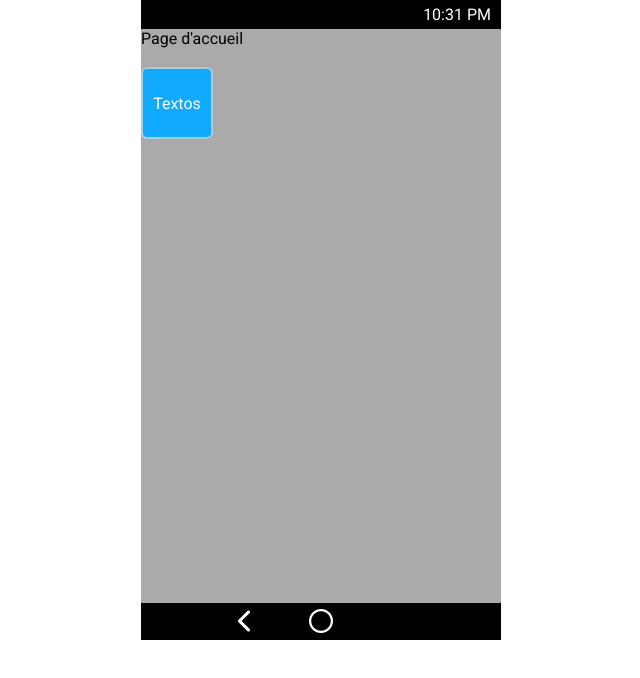
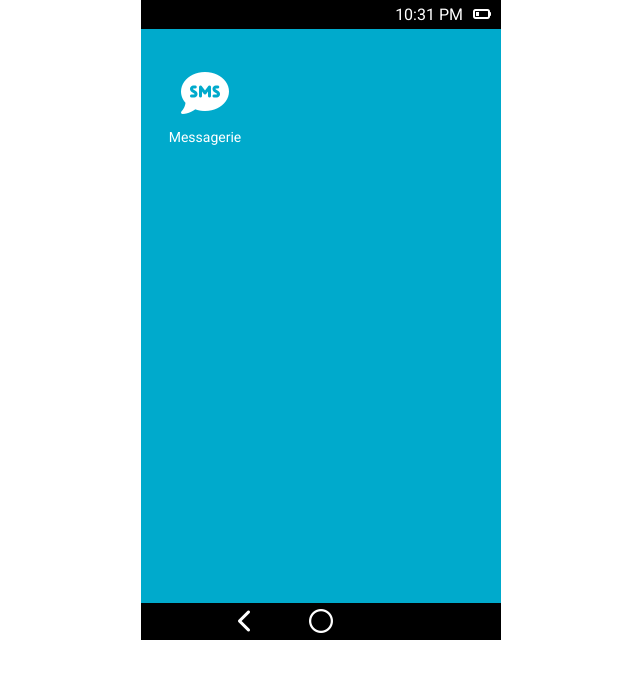
Before and after one commit to MaximeRioux7/Enigme3, a plain HTML site: page enigme3.html in a window 1280 px wide. Shown: the whole page, without its empty margins (319-959 px from the left). Drawn offline with Linux system fonts and the light colour scheme.

Commit message:
Home update

```diff
--- a/css/style.css
+++ b/css/style.css
@@ -41,6 +41,11 @@ html{
     color: white;
 
     cursor: default;
+}
+
+.app > .top-bar i{
+    margin-left: 10px;
+    transform: translateY(1px);
 }
 
 /* =======================================================================
@@ -98,6 +103,13 @@ html{
     position: relative;
 }
 
+.accueil{
+    padding: 30px;
+    box-sizing: border-box;
+    height: 574px;
+    background-color: #0AC;
+}
+
 .menuButton{
     position: relative;
     width: 48px;
@@ -105,10 +117,22 @@ html{
     cursor: pointer;
     display: inline-block;
     color: white;
-    background-color: #1AF;
     padding: 10px;
-    border-radius: 6px;
-    border: 2px solid #ACD;
+    border-radius: 10px;
+    transition: background-color 0.2s;
+}
+
+.menuButton i{
+    font-size: 48px;
+}
+
+.menuButton .desc{
+    font-size: 14px;
+    position: absolute;
+    left: 50%;
+    top: 100%;
+    transform: translate(-50%, 12px);
+    pointer-events: none;
 }
 
 .menuButton > span{
@@ -121,7 +145,7 @@ html{
 }
 
 .menuButton:hover{
-    background-color: #2BF;
+    background-color: rgba(255, 255, 255, 0.2);
 }
 
 /* =======================================================================
--- a/data/enigme3.js
+++ b/data/enigme3.js
@@ -1,19 +1,20 @@
 export default {
     "Maman": [
-        ["allo", false],
-        ["bonsoir", false],
-        ["message envoyé", true]
+        ["allo"],
+        ["bonsoir"],
+        ["message envoyé", true],
+        ["bonne nuit"]
     ],
     "&lt Anonyme &gt": [
-        ["allo2", false],
-        ["bonsoir2", false]
+        ["allo2"],
+        ["bonsoir2"]
     ],
     "Ami1": [
-        ["allo2", false],
-        ["bonsoir2", false]
+        ["allo2"],
+        ["bonsoir2"]
     ],
     "Papa": [
-        ["allo2", false],
-        ["bonsoir2", false]
+        ["allo2"],
+        ["bonsoir2"]
     ]
 }
--- a/enigme3.html
+++ b/enigme3.html
@@ -13,7 +13,7 @@
     <body>
         <div class="app-container">
             <div class="app">
-                <div class="top-bar"><span class="clock">0:00 AM</span></div>
+                <div class="top-bar"></i><span class="clock">0:00 AM</span><i class="fas fa-battery-quarter"></i></div>
                 <div class="main-app">
 
                 </div>
--- a/js/app.js
+++ b/js/app.js
@@ -14,14 +14,14 @@ import texts from "../data/enigme3.js";
 
             let accueilContainer = document.createElement("div");
             accueilContainer.classList.add("app-window");
+            accueilContainer.classList.add("accueil");
 
             let accueil = document.createElement("p");
-            accueil.innerHTML = "Page d'accueil<br/><br/>";
 
             let textButton = document.createElement("span");
             textButton.classList.add("textButton");
             textButton.classList.add("menuButton");
-            textButton.innerHTML = "<span>Textos</span>";
+            textButton.innerHTML = "<span><i class=\"fas fa-sms\"></i><p class=\"desc\">Messagerie</p></span>";
             textButton.addEventListener("click", ()=>{
                 LoadTexts(null);
             });
@@ -79,7 +79,7 @@ import texts from "../data/enigme3.js";
                     });
                     break;
                 default:
-                    UpdateBackButton(LoadTexts)
+                    UpdateBackButton(LoadTexts);
                     Object.entries(texts[page]).forEach(entry => {
                         const [key, value] = entry;
                         let textElement = document.createElement("p");
@@ -93,7 +93,7 @@ import texts from "../data/enigme3.js";
             }
         }
 
-        function UpdateBackButton(args){
+        function UpdateBackButton(){
             let button = document.querySelector(".menu-arrow");
             button.parentElement.replaceWith(button.parentElement.cloneNode(true));
 
@@ -106,20 +106,3 @@ import texts from "../data/enigme3.js";
         }
     });
 })();
-
-/*
-
-let button = document.querySelector(".menu-arrow");
-let buttonClone = button.cloneNode(true);
-
-let func = Array.prototype.shift.apply(arguments);
-
-button.parentNode.replaceChild(buttonClone, button);
-
-button = buttonClone;
-button.parentElement.addEventListener("click", ()=>{
-    console.log(arguments[0]);
-    func.apply(arguments);
-});
-
-*/
```
